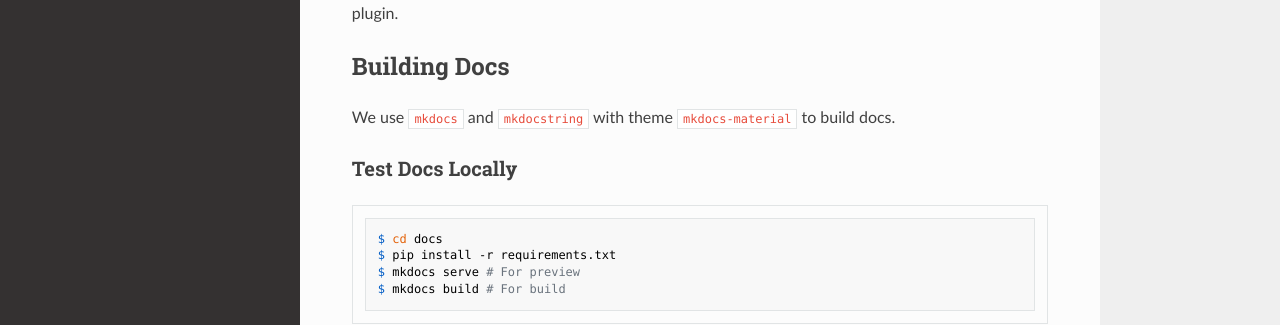
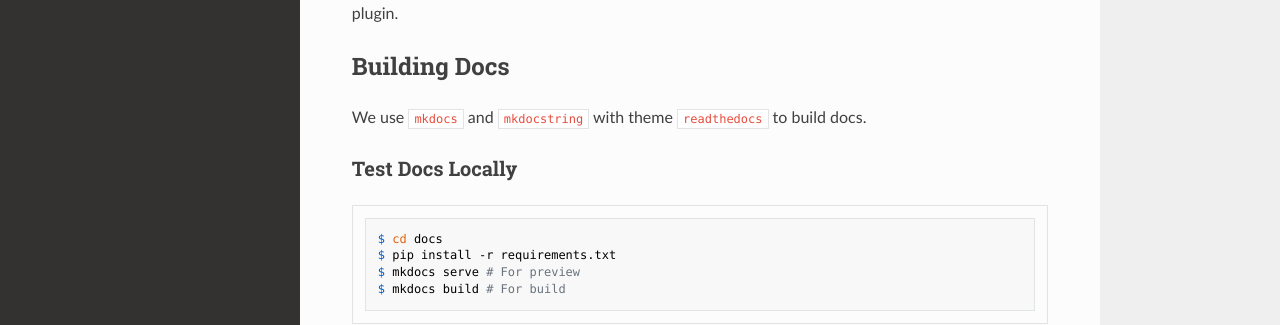
Before and after one commit to espressif/pytest-embedded, an MkDocs documentation site: the page built from docs/CONTRIBUTING.md, in a window 1280 px wide and 1272 px high. Shown: the part 795-1120 px from the top of the window. Built offline with MkDocs 1.6.1, drawn with Linux system fonts in a browser that asks for light colours; nearby versions of some CDN libraries.

```diff
--- a/CONTRIBUTING.md
+++ b/CONTRIBUTING.md
@@ -32,7 +32,7 @@ refer to the tests under each plugin.
 
 ## Building Docs
 
-We use `mkdocs` and `mkdocstring` with theme `mkdocs-material` to build docs.
+We use `mkdocs` and `mkdocstring` with theme `readthedocs` to build docs.
 
 ### Test Docs Locally
 
--- a/docs/requirements.txt
+++ b/docs/requirements.txt
@@ -1,5 +1,4 @@
 -r ../requirements.txt
 mkdocs
 mkdocstrings[python]
-mkdocs-material
 plantuml-markdown
--- a/mkdocs.yml
+++ b/mkdocs.yml
@@ -2,15 +2,6 @@ site_name: pytest-embedded
 
 theme:
   name: "readthedocs"
-  palette:
-    - scheme: default
-      toggle:
-        icon: material/toggle-switch-off-outline
-        name: Switch to dark mode
-    - scheme: slate
-      toggle:
-        icon: material/toggle-switch
-        name: Switch to light mode
 
 markdown_extensions:
   # admonitions
```
